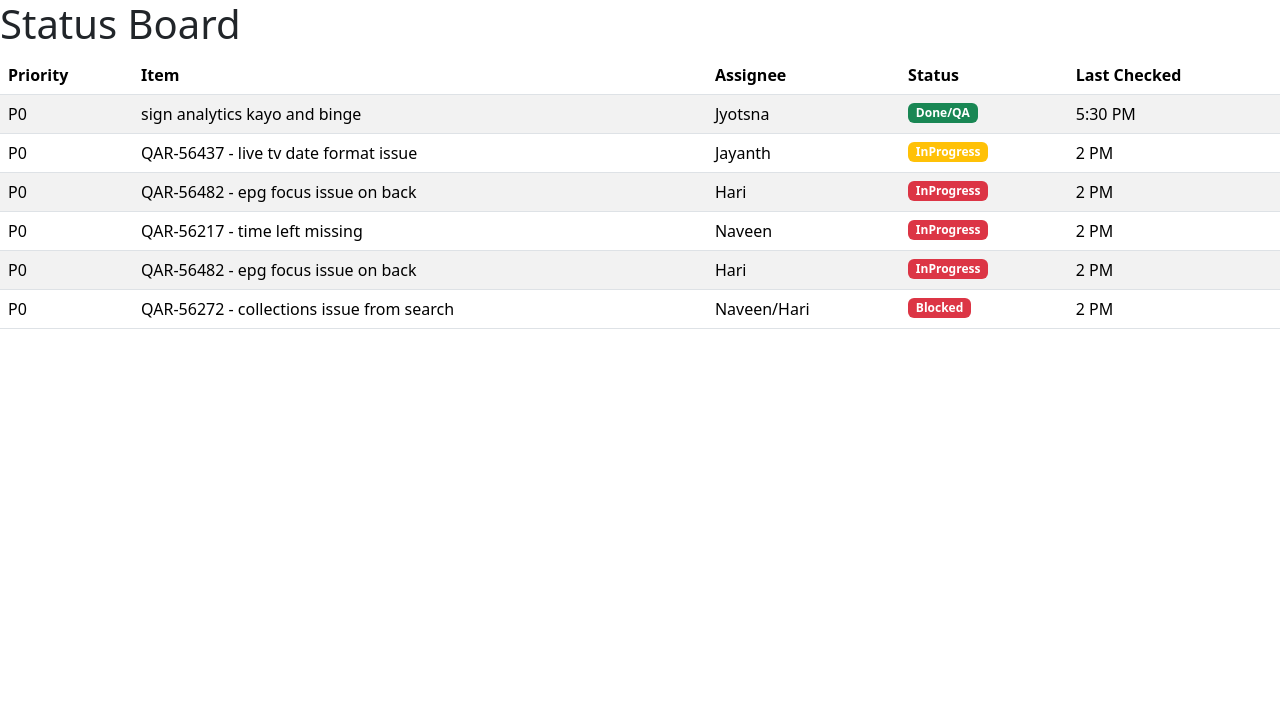
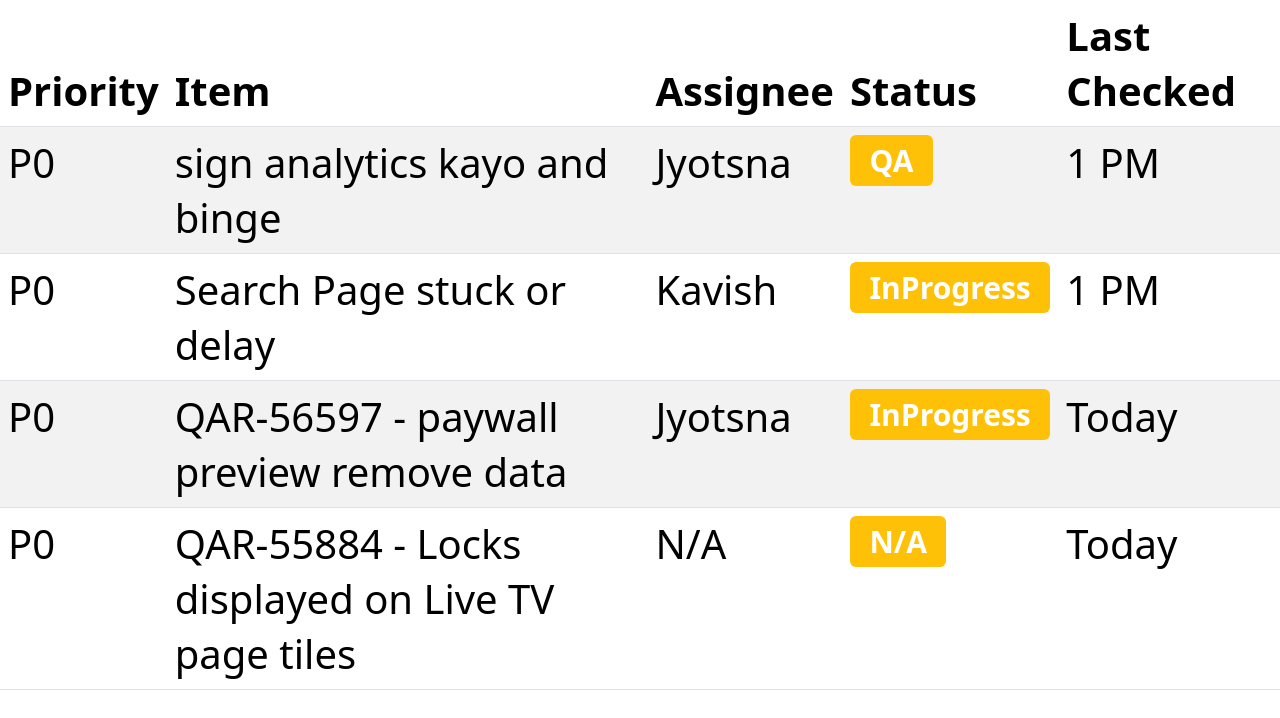
Before and after one commit to sriramdazn/sriramdazn.github.io, a website: page index.html in a window 1280 px wide. Drawn offline with nearby package versions, Linux system fonts and the light colour scheme.

Commit message:
9th Jan morning update

```diff
--- a/index.html
+++ b/index.html
@@ -1,10 +1,10 @@
 <html>
 <head>
+    <link href="https://cdn.jsdelivr.net/npm/bootstrap@5.3.3/dist/css/bootstrap.min.css" rel="stylesheet">
+
     <link rel="stylesheet" type="text/css" href="styles.css">
-    <link href="https://cdn.jsdelivr.net/npm/bootstrap@5.3.3/dist/css/bootstrap.min.css" rel="stylesheet">
 </head>
 <body>
-    <h1>Status Board</h1>
     <table class="table table-striped">
         <thead>
             <tr>
@@ -20,46 +20,48 @@
                 <td>P0</td>
                 <td>sign analytics kayo and binge</td>
                 <td>Jyotsna</td>
-                <td><span class="badge text-bg-success">Done/QA</span> </td>
-                <td>5:30 PM</td>
+                <td><span class="badge bg-warning">QA</span></td>
+                <td>1 PM</td>
             </tr>
             <tr>
                 <td>P0</td>
-                <td>QAR-56437 - live tv date format issue </td>
-                <td>Jayanth</td>
-                <td><span class="badge bg-warning">InProgress</span> </td>
-                <td>2 PM</td>
+                <td>Search Page stuck or delay</td>
+                <td>Kavish</td>
+                <td><span class="badge bg-warning">InProgress</span></td>
+                <td>1 PM</td>
             </tr>
             <tr>
                 <td>P0</td>
-                <td>QAR-56482 - epg focus issue on back</td>
-                <td>Hari</td>
-                <td><span class="badge bg-danger">InProgress</span> </td>
-                <td>2 PM</td>
+                <td>QAR-56597 - paywall preview remove data</td>
+                <td>Jyotsna</td>
+                <td><span class="badge bg-warning">InProgress</span></td>
+                <td>Today</td>
             </tr>
             <tr>
                 <td>P0</td>
-                <td>QAR-56217 - time left missing</td>
-                <td>Naveen</td>
-                <td><span class="badge bg-danger">InProgress</span> </td>
-                <td>2 PM</td>
-            </tr>
-            <tr>
-                <td>P0</td>
-                <td>QAR-56482 - epg focus issue on back</td>
-                <td>Hari</td>
-                <td><span class="badge bg-danger">InProgress</span> </td>
-                <td>2 PM</td>
-            </tr>
-            <tr>
-                <td>P0</td>
-                <td>QAR-56272 - collections issue from search</td>
-                <td>Naveen/Hari</td>
-                <td><span class="badge bg-danger">Blocked</span> </td>
-                <td>2 PM</td>
+                <td>QAR-55884 - Locks displayed on Live TV page tiles</td>
+                <td>N/A</td>
+                <td><span class="badge bg-warning">N/A</span></td>
+                <td>Today</td>
             </tr>
         </tbody>
 
     </table>
+<script>
+    setTimeout(() => {
+        location.reload();
+    }, 60000);
+
+    let lastKeyTime = 0;
+
+    window.addEventListener('keydown', () => {
+        const now = Date.now();
+        if (now - lastKeyTime <= 2000) {
+            history.back();
+        }
+        lastKeyTime = now;
+    });
+
+</script>
 </body>
 </html>
--- a/styles.css
+++ b/styles.css
@@ -0,0 +1,3 @@
+table {
+    font-size: 40px;
+}
```
